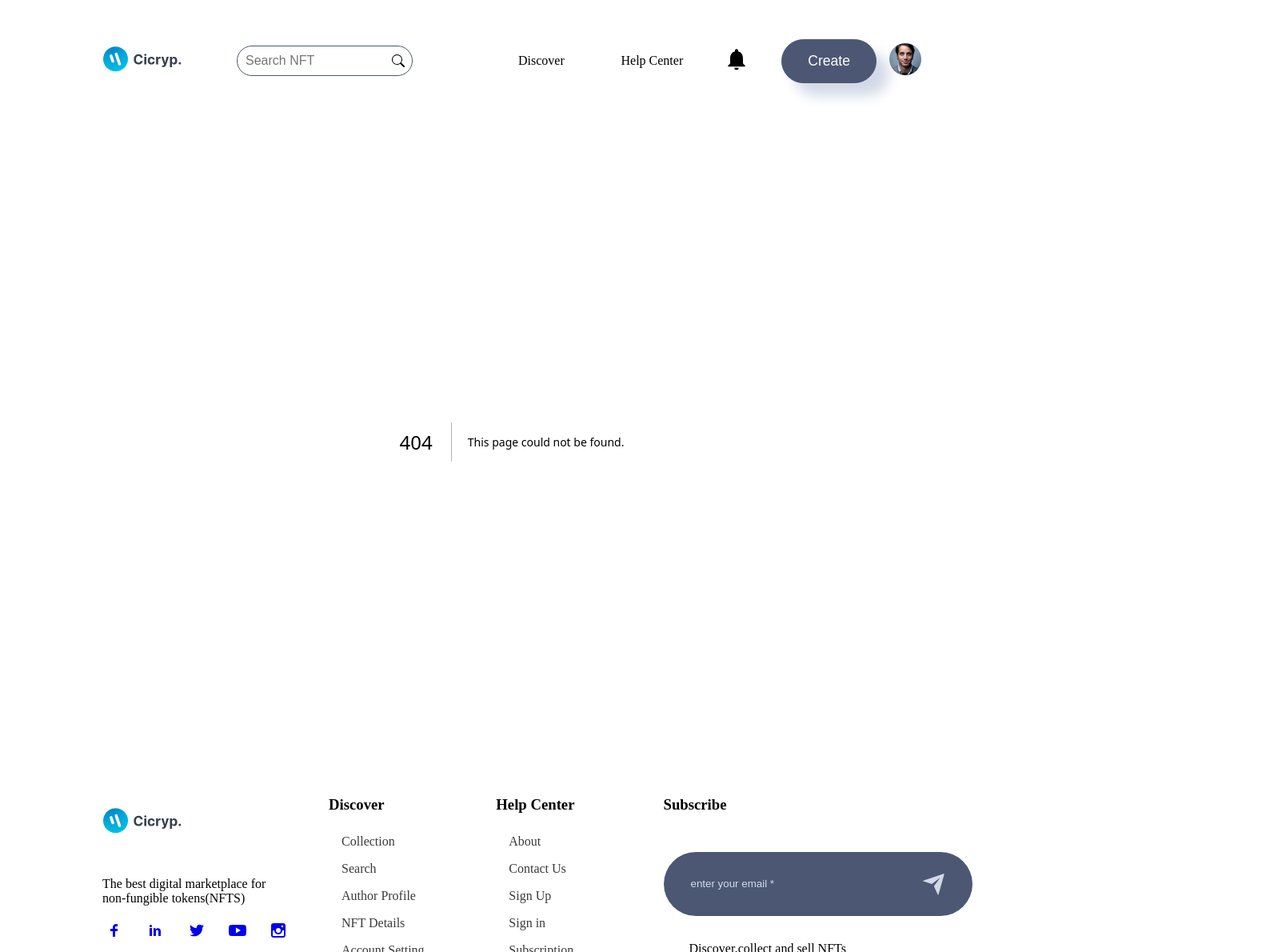
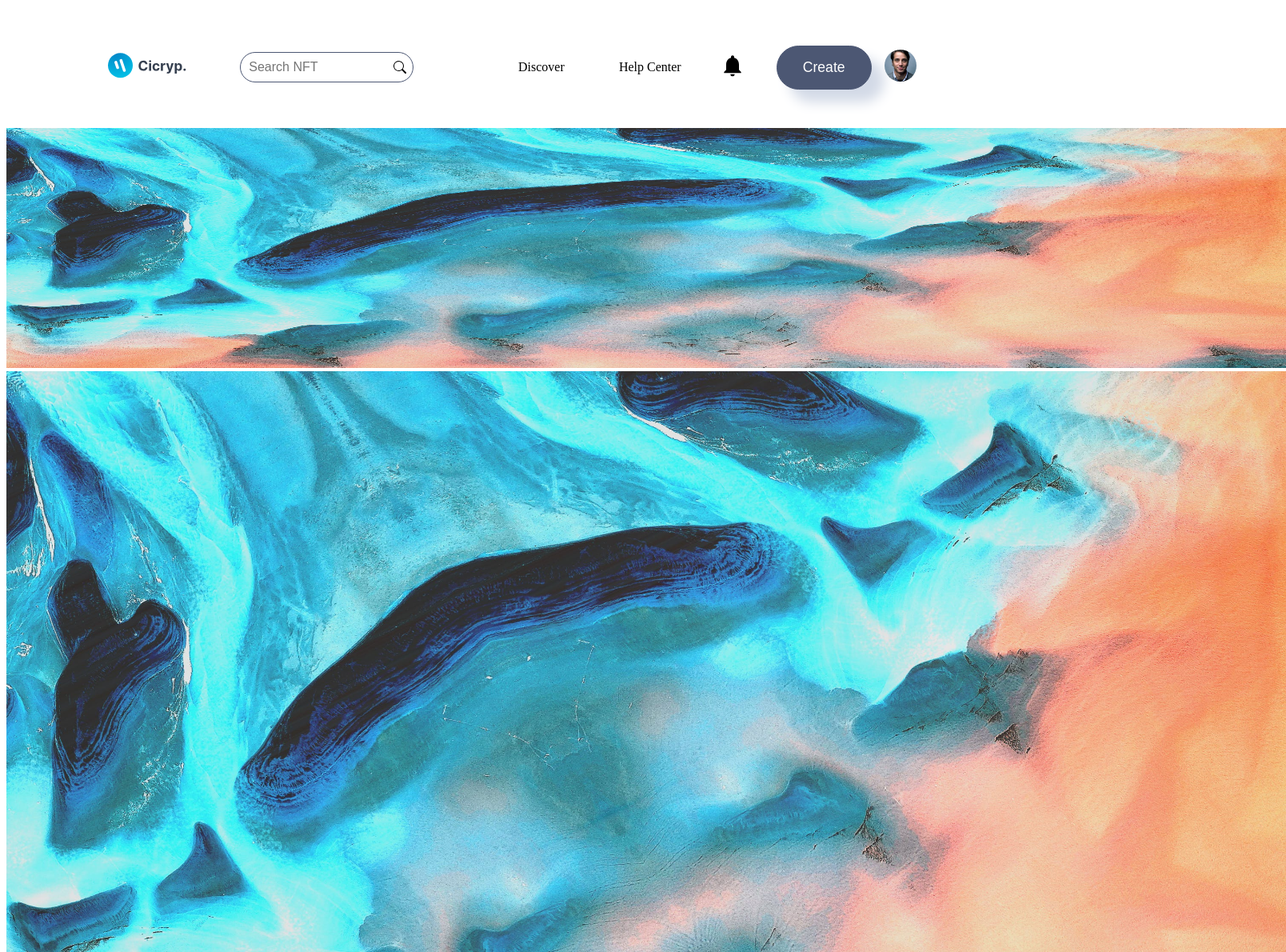
Before and after one commit to sinaata25/NFT-Market, a Next.js app: page /collection in a window 1280 px wide. Before the commit this address had no page. Shown: the top 1190 px of the page at 80% size, 1608 px wide, since content can reach past the window. Built offline with nearby package versions, Linux system fonts and the light colour scheme.

Commit message:
banners jsx completed

```diff
--- /dev/null
+++ b/collectionPage/Banners/Banners.jsx
@@ -0,0 +1,17 @@
+import React from 'react'
+import Style from "./Banners.module.css"
+import Image from 'next/image'
+const Banners = ({bannerImage}) => {
+  return (
+    <div className={Style.banner}>
+      <div className={Style.banner_img}>
+        <Image src={bannerImage} objectFit="cover" alt="background" className={Style.banner_img_img} />
+      </div>
+      <div className={Style.banner_img_mobile}>
+        <Image src={bannerImage} objectFit="cover" alt="background" width={1600} height={900} />
+      </div>
+    </div>
+  )
+}
+
+export default Banners
--- /dev/null
+++ b/collectionPage/Banners/Banners.module.css
@@ -0,0 +1,4 @@
+.banner_img_img{
+    width: 1600px;
+    height: 300px;
+}
--- /dev/null
+++ b/collectionPage/collectionIndex.js
@@ -0,0 +1,4 @@
+import collectionProfile from "./collectionProfile/collectionProfile";
+import Banners from "./Banners/Banners";
+
+export {collectionProfile,Banners};
--- /dev/null
+++ b/collectionPage/collectionProfile/collectionProfile.jsx
@@ -0,0 +1,9 @@
+import React from 'react'
+
+const collectionProfile = () => {
+  return (
+    <div>collectionProfile</div>
+  )
+}
+
+export default collectionProfile
--- a/components/NFTCard/NFTCard.jsx
+++ b/components/NFTCard/NFTCard.jsx
@@ -23,7 +23,7 @@ const NFTCard = () => {
             {featureArray.map((el,i)=>(
                 <div className={Style.NFTCard_box} key={i+1}>
                     <div className={Style.NFTCard_box_img} >
-                        <Image src={images.nft_image_1} alt="NFT images" width={600} height={600} className={Style.NFTCard_box_img_img} />
+                        <Image src={images.nft_image_1} alt="NFT images"  className={Style.NFTCard_box_img_img} />
                     </div>
                     <div className={Style.NFTCard_box_update} >
                        <div className={Style.NFTCard_box_update_left} >
--- a/components/NFTCard/NFTCard.module.css
+++ b/components/NFTCard/NFTCard.module.css
@@ -15,6 +15,10 @@
     cursor: pointer;
     box-shadow:1rem 1rem 1rem #d3dae7,
     -1rem -1rem 1rem #fff;
+}
+.NFTCard_box_img_img{
+    width: 600px;
+    height: 600px;
 }
 .NFTCard_box:hover .NFTCard_box_img_img{
     transform: scale(1.05);
--- /dev/null
+++ b/pages/collection.js
@@ -0,0 +1,16 @@
+import React from 'react'
+//internal import
+import Style from "../styles/collection.module.css"
+import images from "../img"
+import {Banners,collectionProfile} from "../collectionPage/collectionIndex"
+import {Slider,Brand} from "../components/ComponentIndex"
+import Filter from '../components/Filter/Filter'
+const collection = () => {
+  return (
+    <div className={Style.collection}>
+      <Banners bannerImage={images.creatorbackground1} />
+    </div>
+  )
+}
+
+export default collection
```
Also changed, not shown: collectionPage/collectionProfile/collectionProfile.module.css (added), styles/collection.module.css (added).
